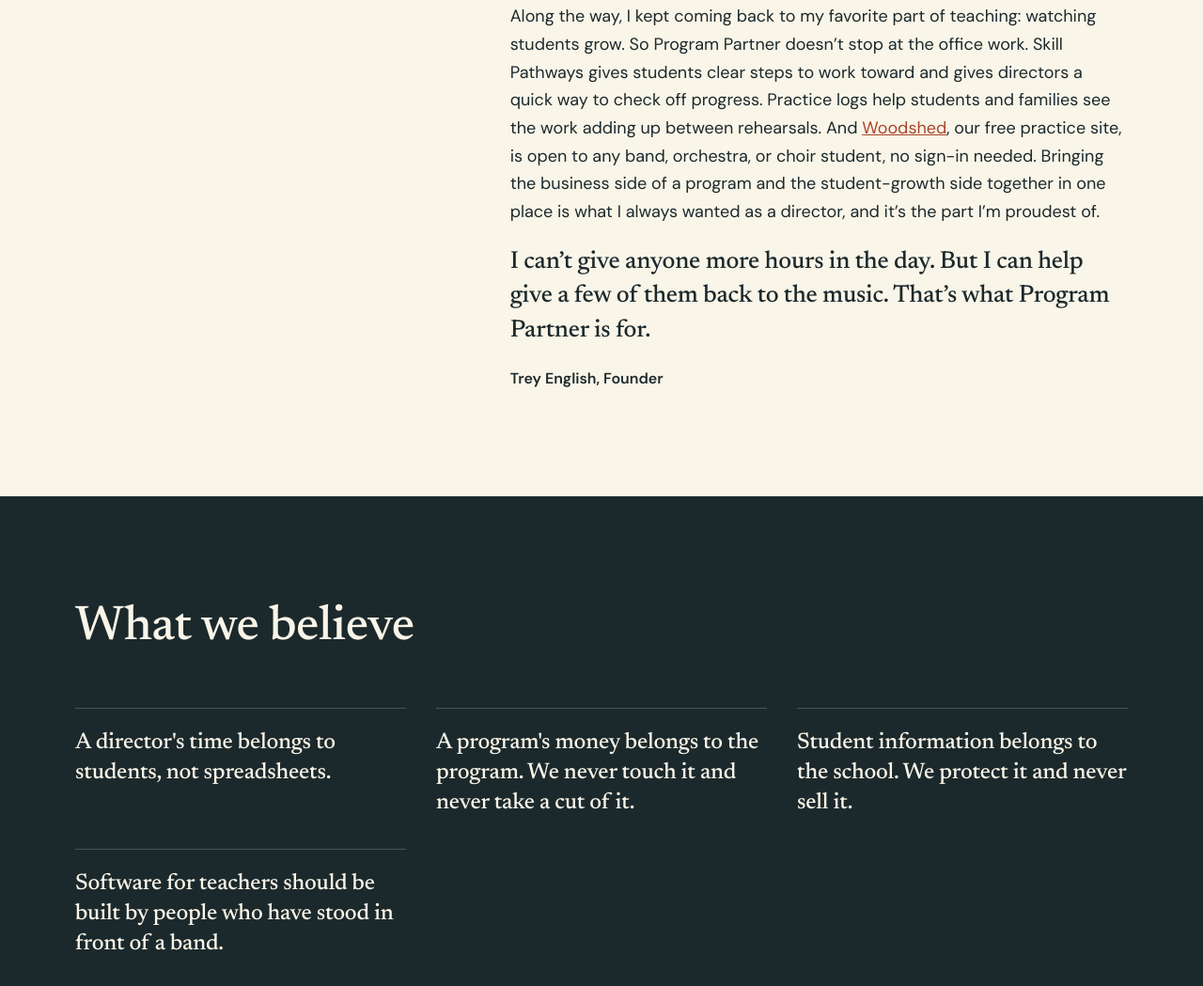
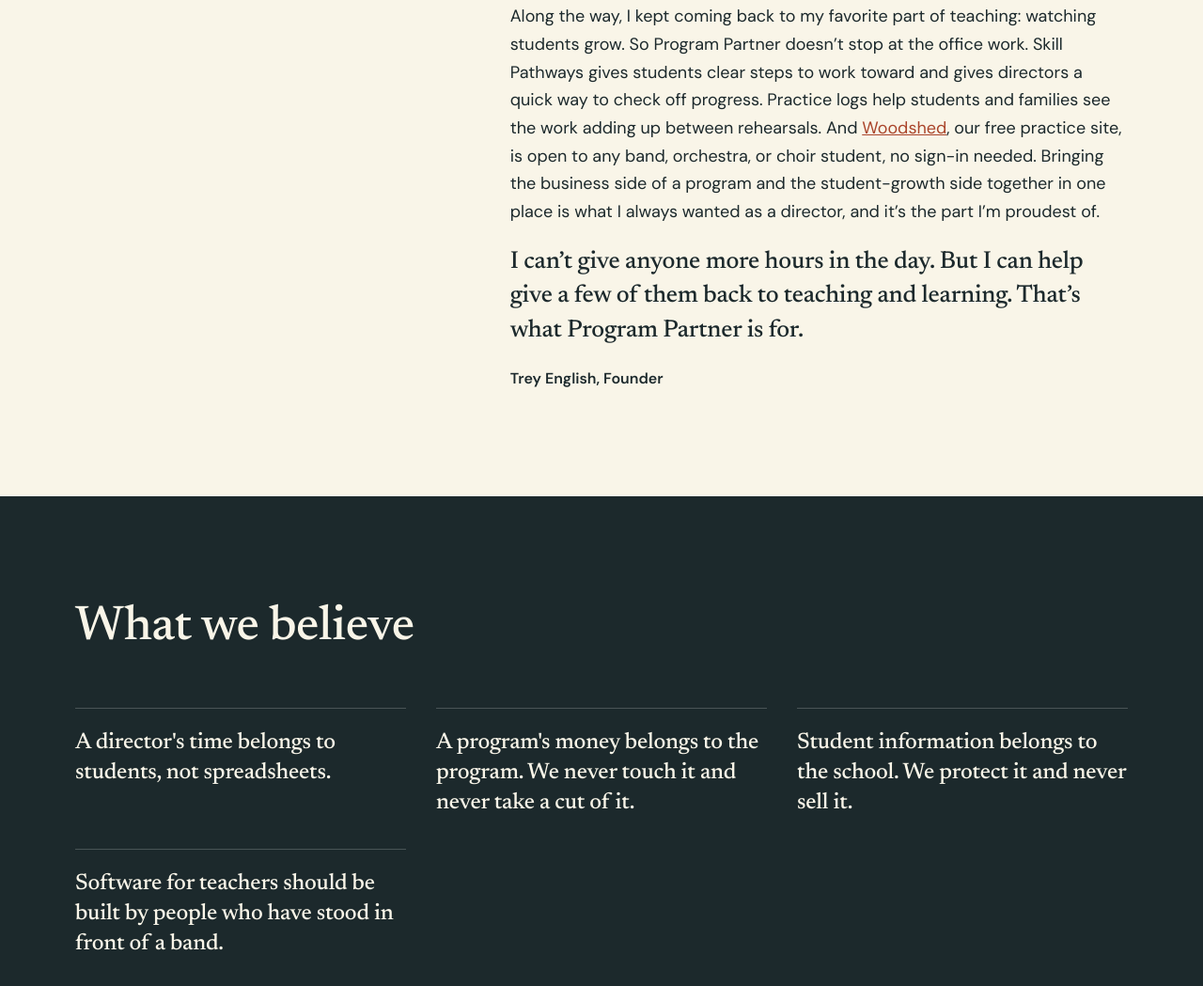
Before and after one commit to jsenglish3/Program-Partner-Marketing-Site, an Eleventy site: page src/about.njk in a window 1280 px wide. Shown: the part 1522-2571 px from the top of the page at 94% size. Built offline with nearby package versions, Linux system fonts and the light colour scheme; Eleventy itself is replaced by a stand-in of ours; files that its build step writes are made by us from their sources.

Commit message:
Revise closing statement for clarity
Updated text to emphasize support for teaching and learning.

```diff
--- a/src/about.njk
+++ b/src/about.njk
@@ -26,7 +26,7 @@ description: "Program Partner started as one band director's answer to the paper
 <p>I didn’t build it alone. A few wonderful former music educators who made their way into software development helped me a ton on this journey. They know what a rehearsal room feels like and what a director’s week looks like, and that shows up in every part of Program Partner.</p>
 <p>So it grew. Program Partner is built for fine arts programs of every kind: band, choir, theatre, and private studios. It’s designed the way I’d want it as a director. It fits how your program already runs, it speaks your program’s language, and your program’s money stays your program’s. When you need help, you’re talking to someone who has stood where you’re standing.</p>
 <p>Along the way, I kept coming back to my favorite part of teaching: watching students grow. So Program Partner doesn’t stop at the office work. Skill Pathways gives students clear steps to work toward and gives directors a quick way to check off progress. Practice logs help students and families see the work adding up between rehearsals. And <a href="/woodshed/">Woodshed</a>, our free practice site, is open to any band, orchestra, or choir student, no sign-in needed. Bringing the business side of a program and the student-growth side together in one place is what I always wanted as a director, and it’s the part I’m proudest of.</p>
-<p class="serif" style="font-size:clamp(22px,2.4vw,26px);line-height:1.4">I can’t give anyone more hours in the day. But I can help give a few of them back to the music. That’s what Program Partner is for.</p>
+<p class="serif" style="font-size:clamp(22px,2.4vw,26px);line-height:1.4">I can’t give anyone more hours in the day. But I can help give a few of them back to teaching and learning. That’s what Program Partner is for.</p>
 <p style="font-size:16px;font-weight:600">Trey English, Founder</p>
 </div>
 </div>
```
